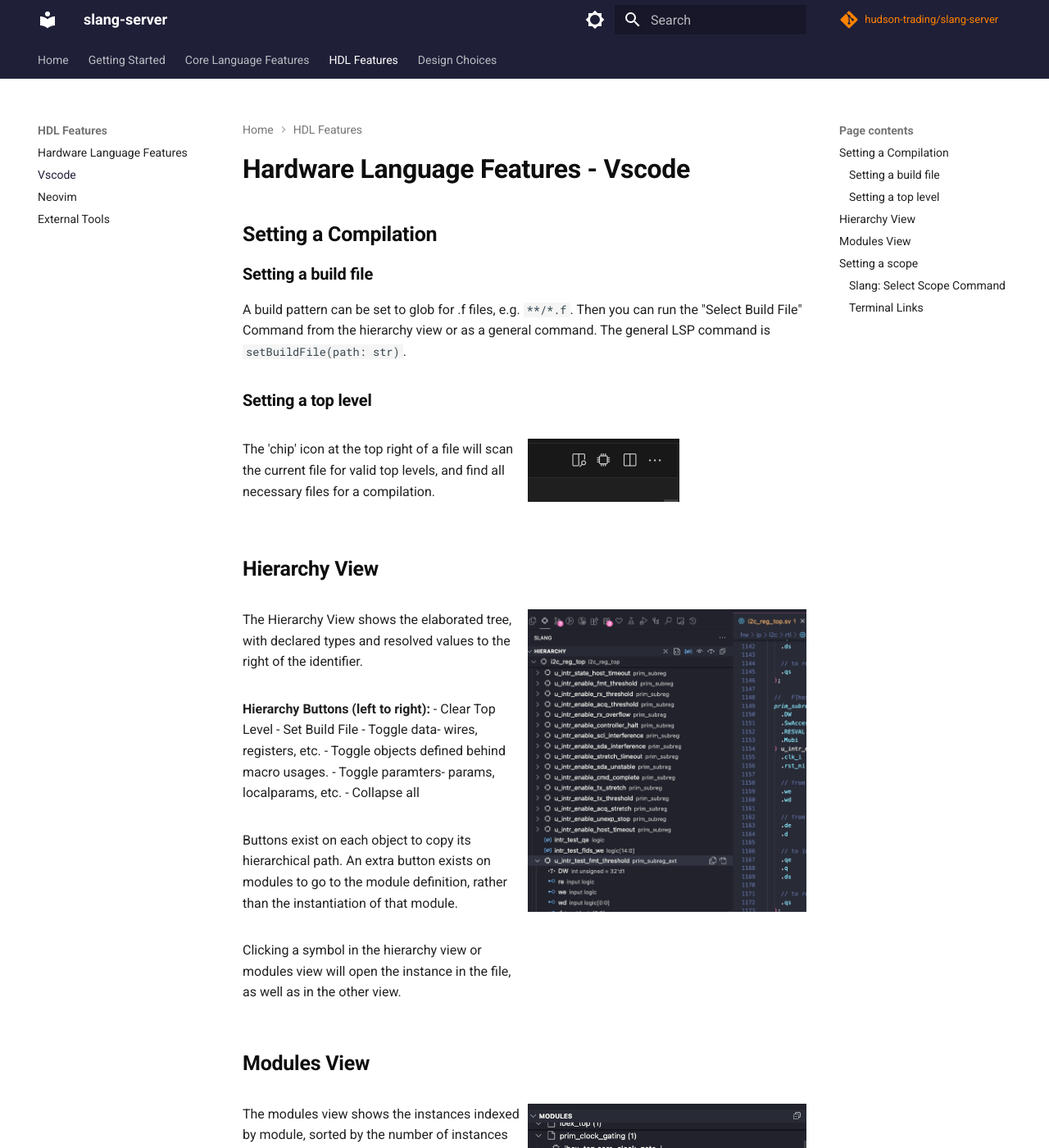
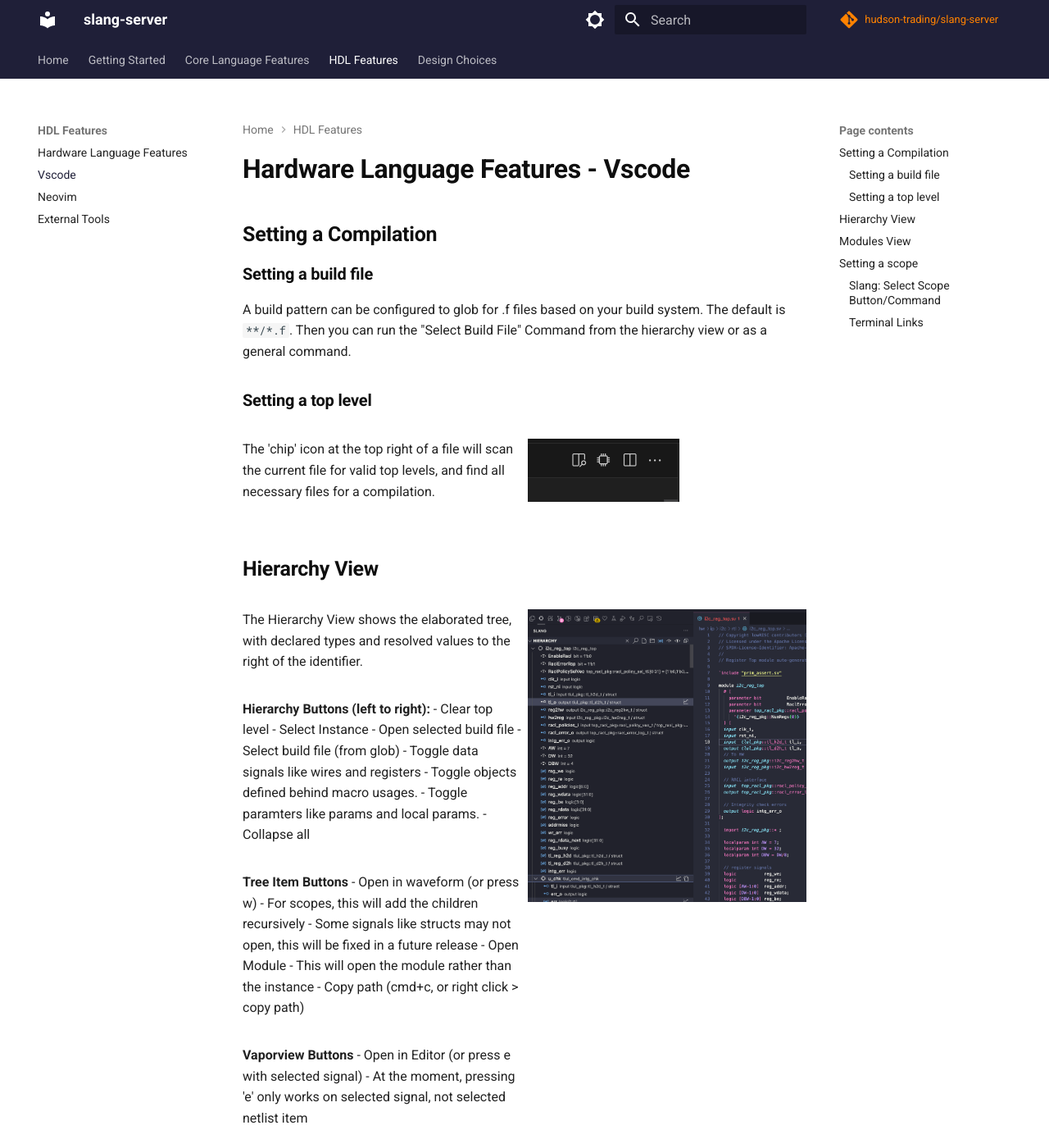
Before and after one commit to hudson-trading/slang-server, an MkDocs documentation site: the page built from docs/hdl/vscode.md, in a window 1280 px wide and 1400 px high. Shown: the whole window at 82% size. Built offline with MkDocs 1.6.1 and Material for MkDocs 9.7.7, drawn with Linux system fonts in a browser that asks for light colours; comment, search, counter and statistics services are not loaded; some of the changed text lies outside the part shown.

Commit message:
Add waveform info to docs; fix grammar for readme

```diff
--- a/docs/hdl/vscode.md
+++ b/docs/hdl/vscode.md
@@ -11,7 +11,7 @@ hide:
 
 ### Setting a build file
 
-A build pattern can be set to glob for .f files, e.g. `**/*.f`. Then you can run the "Select Build File" Command from the hierarchy view or as a general command. The general LSP command is `setBuildFile(path: str)`.
+A build pattern can be configured to glob for .f files based on your build system. The default is `**/*.f`. Then you can run the "Select Build File" Command from the hierarchy view or as a general command.
 
 ### Setting a top level
 
@@ -36,14 +36,26 @@ The 'chip' icon at the top right of a file will scan the current file for valid
 The Hierarchy View shows the elaborated tree, with declared types and resolved values to the right of the identifier.
 
 **Hierarchy Buttons (left to right):**
-- Clear Top Level
-- Set Build File
-- Toggle data- wires, registers, etc.
+- Clear top level
+- Select Instance
+- Open selected build file
+- Select build file (from glob)
+- Toggle data signals like wires and registers
 - Toggle objects defined behind macro usages.
-- Toggle paramters- params, localparams, etc.
+- Toggle paramters like params and local params.
 - Collapse all
 
-Buttons exist on each object to copy its hierarchical path. An extra button exists on modules to go to the module definition, rather than the instantiation of that module.
+**Tree Item Buttons**
+- Open in waveform (or press w)
+  - For scopes, this will add the children recursively
+  - Some signals like structs may not open, this will be fixed in a future release
+- Open Module
+  - This will open the module rather than the instance
+- Copy path (cmd+c, or right click > copy path)
+
+**Vaporview Buttons**
+- Open in Editor (or press e with selected signal)
+- At the moment, pressing 'e' only works on selected signal, not selected netlist item
 
 Clicking a symbol in the hierarchy view or modules view will open the instance in the file, as well as in the other view.
 
@@ -62,6 +74,8 @@ Clicking a symbol in the hierarchy view or modules view will open the instance i
 
 The modules view shows the instances indexed by module, sorted by the number of instances with higher level objects closer to the top.
 
+While a compilation is active, the modules view will open when switching text documents, allowing the user to select which instance of that module they'd like to focus on. In the future, inlay hints will show values for parameters and signals in the source code.
+
 </div>
 <div class="grid-item" markdown>
 
@@ -72,16 +86,19 @@ The modules view shows the instances indexed by module, sorted by the number of
 
 ## Setting a scope
 
-### `Slang: Select Scope` Command
+### `Slang: Select Scope` Button/Command
 
-This command pulls up a fuzzy finder where you can enter the hierarchical path.
+This command pulls up a fuzzy finder where you can enter the hierarchical path of a scope/instance.
+
+Pressing `cmd+f` while the hierarchy or modules view is in focus will also trigger this command.
+
 
 ### Terminal Links
 
 <div class="grid" markdown>
 <div class="grid-item" markdown>
 
-Hierarchical paths are automatically recognized for vscode-integrated terminals, and will set the compilation and the instance. Even if the exact instance can't be found, it will eagerly open the instance until the names are invalid.
+Hierarchical paths are automatically recognized for vscode-integrated terminals. Clicking on these will set the compilation based on the top name as well as the instance. Even if the exact instance can't be found, it will eagerly open the instance and show an error on the invalid id.
 
 </div>
 <div class="grid-item" markdown>
```
Also changed, not shown: README.md (+3 -3 lines), docs/hdl/vscode/HierarchyView.png.
